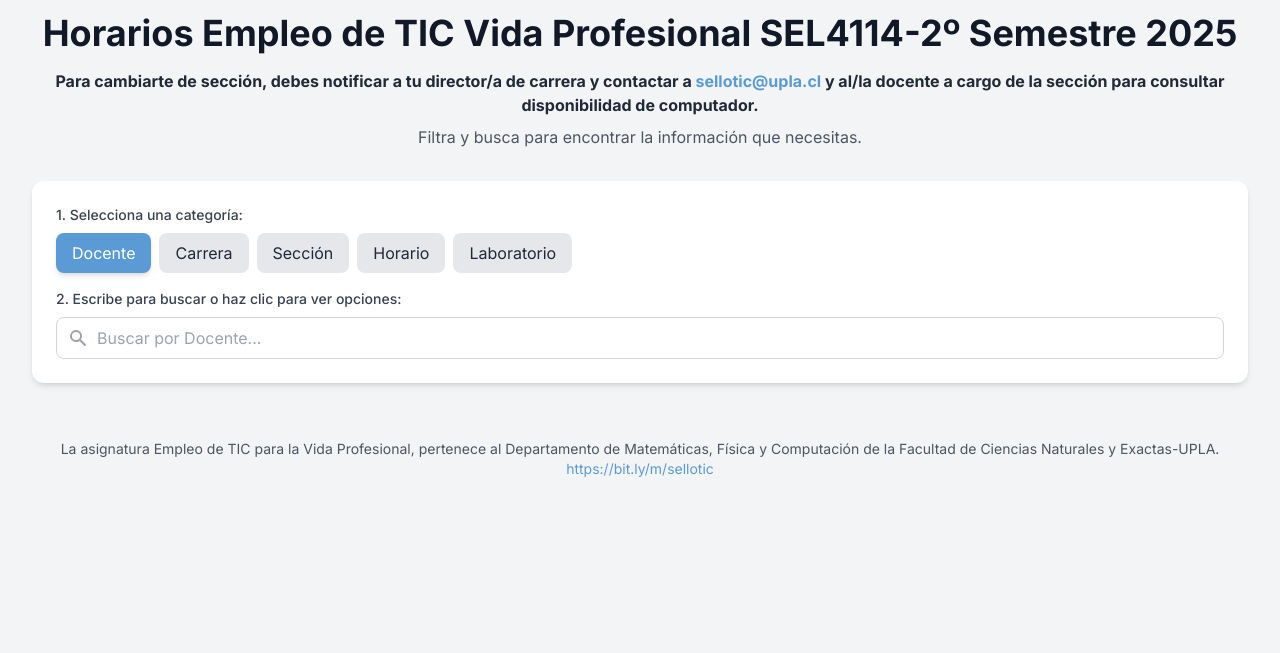
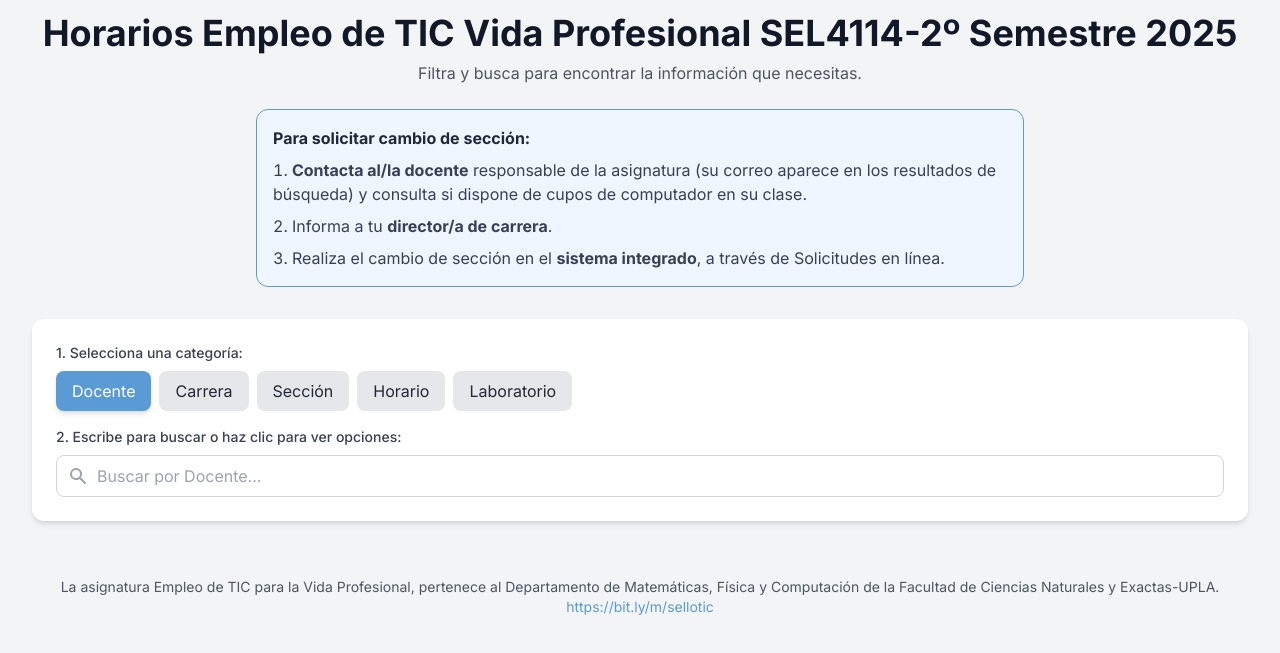
Before and after one commit to sellotic/horariosSEL4114-2025, a plain HTML site: page index.html in a window 1280 px wide. Shown: the part 115-768 px from the top of the page. Drawn offline with nearby package versions, Linux system fonts and the light colour scheme.

Commit message:
Add files via upload

```diff
--- a/index.html
+++ b/index.html
@@ -43,8 +43,15 @@
         <header class="text-center mb-8">
             <img src="https://www.upla.cl/portada/wp-content/uploads/2015/09/logoupla.png" alt="Logo Universidad de Playa Ancha" class="mx-auto mb-4 h-16 sm:h-20" onerror="this.style.display='none'">
             <h1 class="text-2xl sm:text-3xl lg:text-4xl font-bold text-gray-900">Horarios Empleo de TIC Vida Profesional SEL4114-2º Semestre 2025</h1>
-            <p class="text-gray-800 mt-4 font-bold">Para cambiarte de sección, debes notificar a tu director/a de carrera y contactar a <a href="mailto:sellotic@upla.cl" class="text-upla-blue hover:underline">sellotic@upla.cl</a> y al/la docente a cargo de la sección para consultar disponibilidad de computador.</p>
             <p class="text-gray-600 mt-2">Filtra y busca para encontrar la información que necesitas.</p>
+            <div class="text-left max-w-3xl mx-auto mt-6 p-4 border border-upla-blue rounded-xl bg-blue-50 text-sm sm:text-base">
+                <h2 class="font-bold text-gray-800 text-base mb-2">Para solicitar cambio de sección:</h2>
+                <ol class="list-decimal list-inside space-y-2 text-gray-700">
+                    <li><strong>Contacta al/la docente</strong> responsable de la asignatura (su correo aparece en los resultados de búsqueda) y consulta si dispone de cupos de computador en su clase.</li>
+                    <li>Informa a tu <strong>director/a de carrera</strong>.</li>
+                    <li>Realiza el cambio de sección en el <strong>sistema integrado</strong>, a través de Solicitudes en línea.</li>
+                </ol>
+            </div>
         </header>
 
         <main>
```
